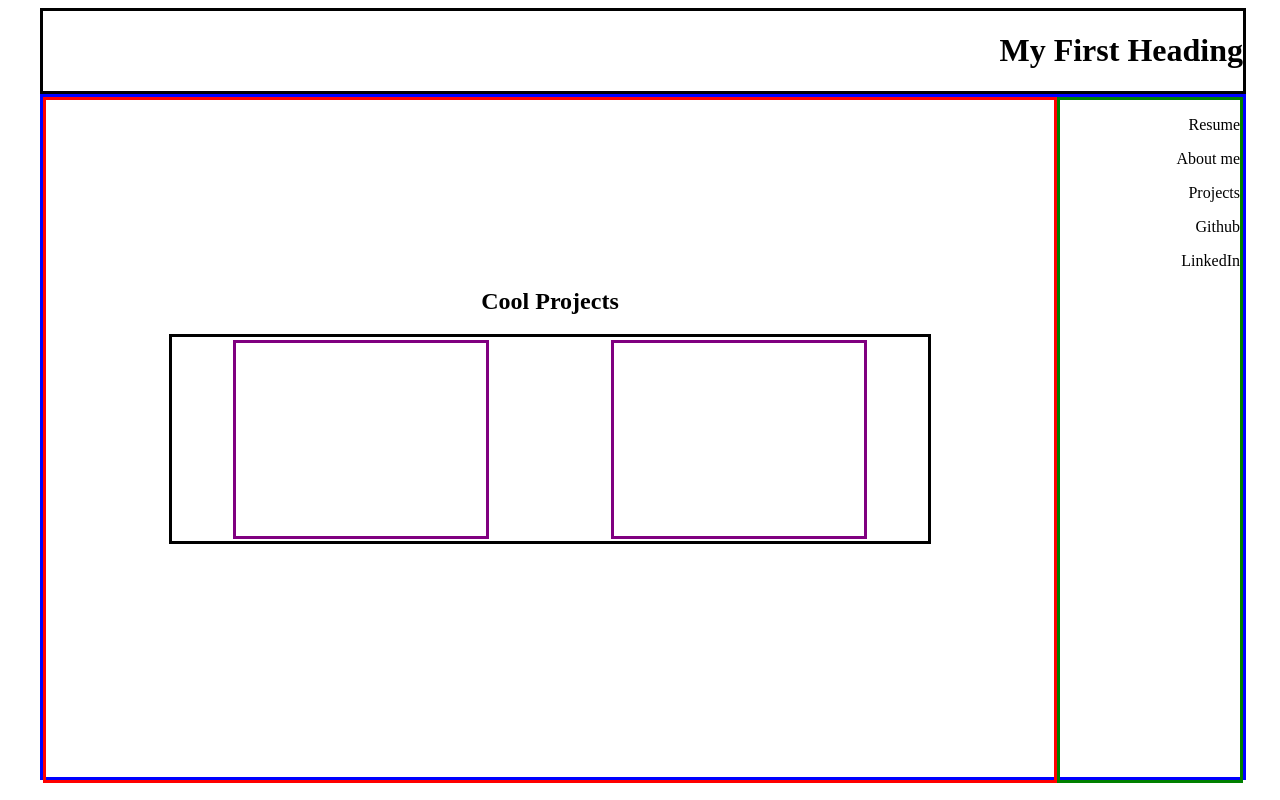
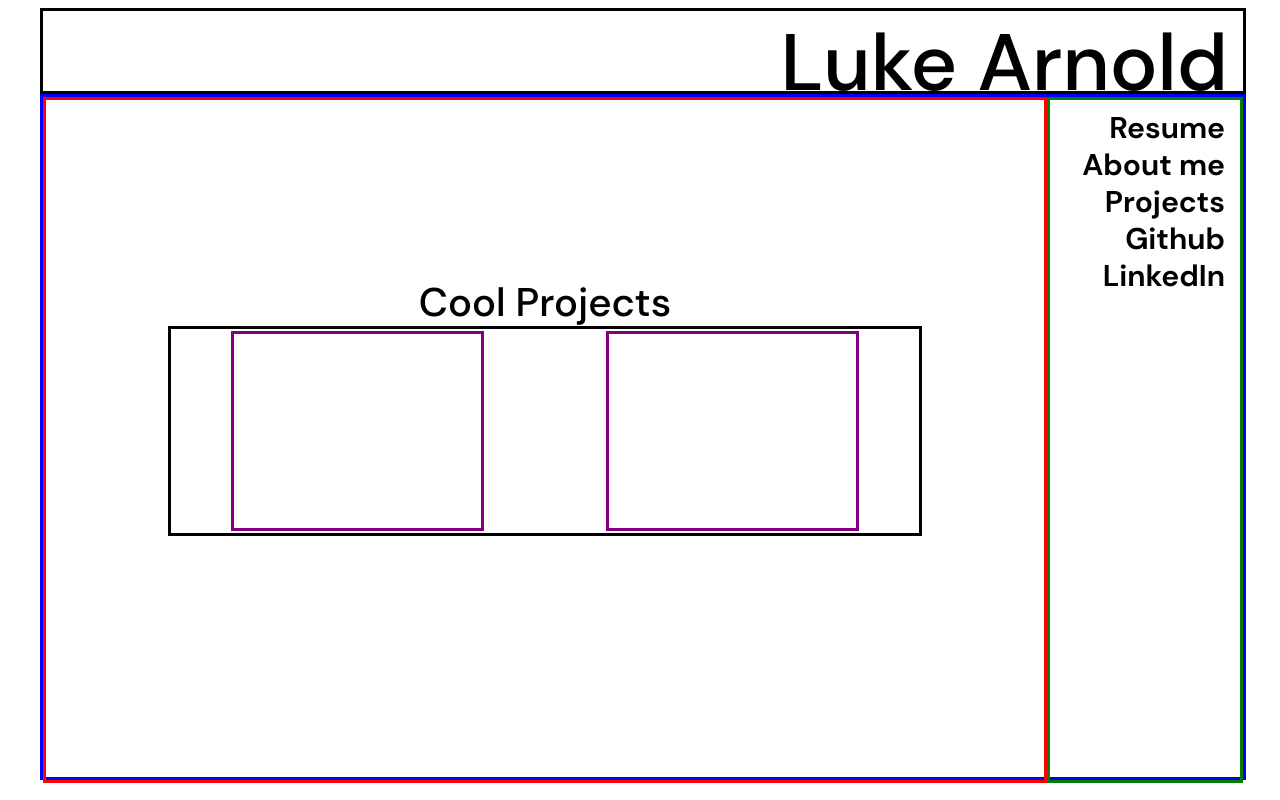
Before and after one commit to loukiano/loukiano.github.io, a plain HTML site: page home.html in a window 1280 px wide. Drawn offline with Linux system fonts and the light colour scheme.

Commit message:
changed some names, added super basic styling

```diff
--- a/index.html
+++ b/home.html
@@ -8,7 +8,7 @@
     </head>
     <body>
         <div class = "header">
-            <h1>My First Heading</h1>
+            <h1>Luke Arnold</h1>
         </div>
         <div class = "content-container">
             <div class = "main">
--- a/styles.css
+++ b/styles.css
@@ -1,19 +1,36 @@
+@font-face { font-family: Lora; src: url('font/Lora-Regular.ttf'); }
+@font-face { font-family: Lora; font-weight: bold; src: url('font/Lora-Bold.ttf');}
+@font-face { font-family: Lora; font-style: italic; src: url('font/Lora-Italic.ttf');}
+@font-face { font-family: Lora; font-weight: bold; font-style: italic; src: url('font/Lora-BoldItalic.ttf');}
+@font-face { font-family: DM-Sans; src: url('font/DMSans-Regular.ttf'); }
+@font-face { font-family: DM-Sans; font-style: italic; src: url('font/DMSans-Italic.ttf'); }
+@font-face { font-family: DM-Sans; font-weight: bold; src: url('font/DMSans-Medium.ttf');}
+@font-face { font-family: DM-Sans; font-weight: bold; font-style: italic; src: url('font/DMSans-MediumItalic.ttf');}
+@font-face { font-family: DM-Sans; font-weight: bolder; src: url('font/DMSans-Bold.ttf');}
+
 
 body {
     padding: 0 2.5% 0 2.5%;
     display: flex;
     flex-flow: column nowrap;
+    font-family: DM-Sans;
 }
 
 
 .header h1 {
-   color: black;
-   text-align: right;
+    font-family: DM-Sans;
+    font-weight: bold;
+    font-size: 80px;
+    color: black;
+    text-align: right;
+    position: relative;
+    margin: 0px 15px 0 0;
 }
 
 .header {
     border-style: solid;
     border-color: black;
+    padding: -10 0 0 0;
     width: 100%;
     height: 10vh;
 }
@@ -41,7 +58,8 @@ body {
 }
 
 .main h2 {
-
+    font-size: 40px;
+    margin: 0 0 -2px 0;
 }
 
 .showcase {
@@ -71,8 +89,11 @@ body {
     border-color: green;
     align-content: right;
     width: 15%;
+    padding: 10px 5px 5px 5px;
 }
 
 .sidebar p {
     text-align: right;
+    font-size: 30px;
+    margin: -2px 10px 0 0;
 }
```
